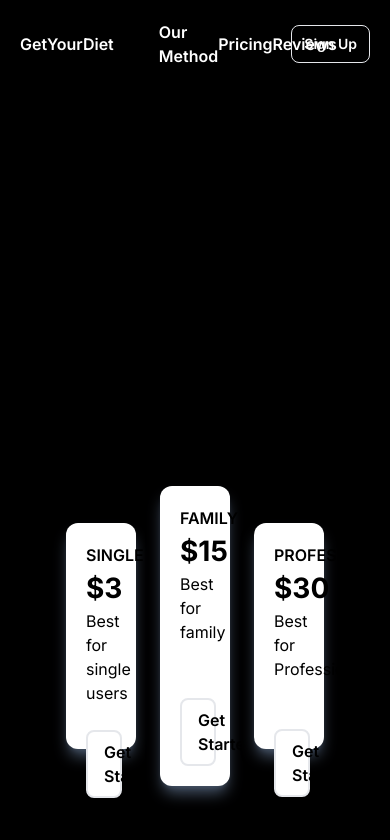
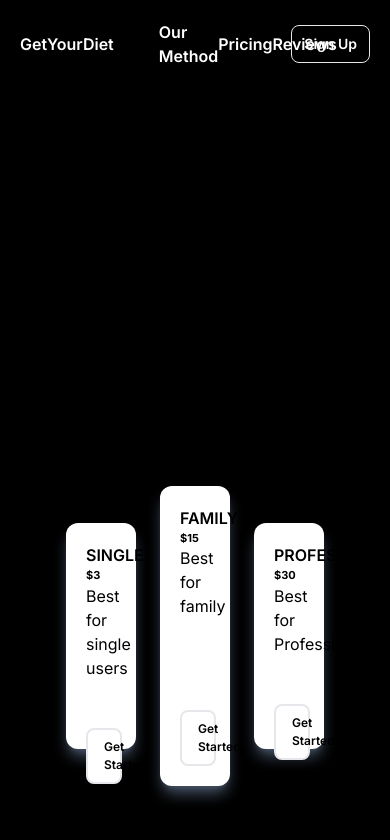
Before and after one commit to ishk9/getYourDiet, a Next.js app in the folder client/: page /Pricing in a window 390 px wide. Shown: the top 840 px of the page. Built offline with nearby package versions, Linux system fonts and the light colour scheme.

Commit message:
Fix: Adjusted the size!

```diff
--- a/client/components/PriceCard.js
+++ b/client/components/PriceCard.js
@@ -5,13 +5,13 @@ function PriceCard({props}) {
         <div className={`flex flex-col ${props.popular ? "h-4/5" : "h-3/5"} w-1/5 shadow-lg shadow-slate-600 bg-white rounded-xl mx-3 p-5`}>
             <div className="h-3/4">
                 <h1 className="text-md text-black font-semibold uppercase">{props.title}</h1>
-                <p className="text-black font-bold text-[28px]">${props.price}</p>
-                <p className='text-black's>{props.description}</p>
+                <p className="text-black font-bold md:text-[28px] text-[11px]">${props.price}</p>
+                <p className='text-black '>{props.description}</p>
             </div>
 
 
             <button className="px-4 border-2 mt-12 py-2 w-full hover:bg-slate-200 rounded-lg bg-white">
-                <p className="text-black font-semibold">Get Started</p>
+                <p className="text-black font-semibold md:text-base text-[12px]">Get Started</p>
             </button>
         </div>
     )
```
